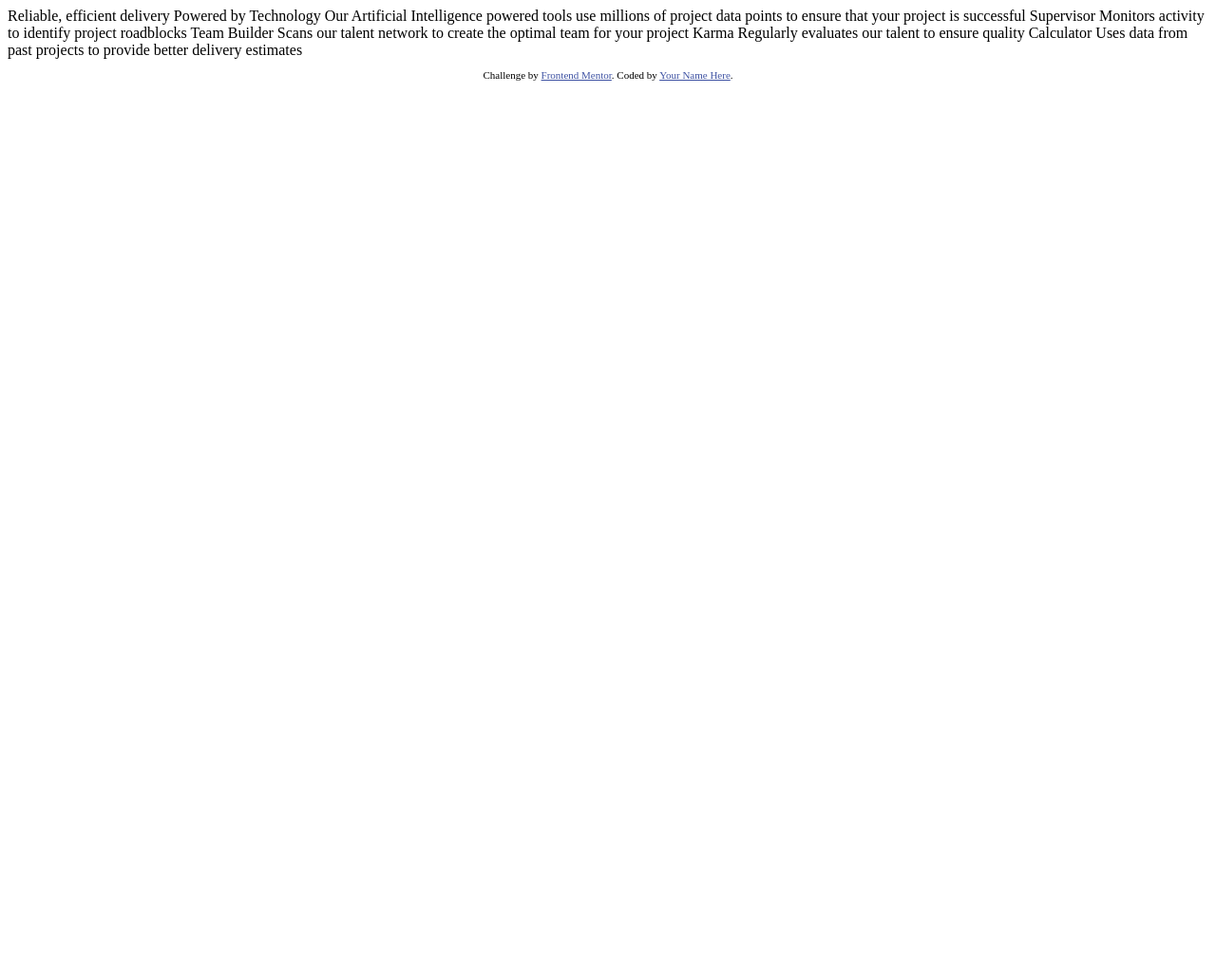
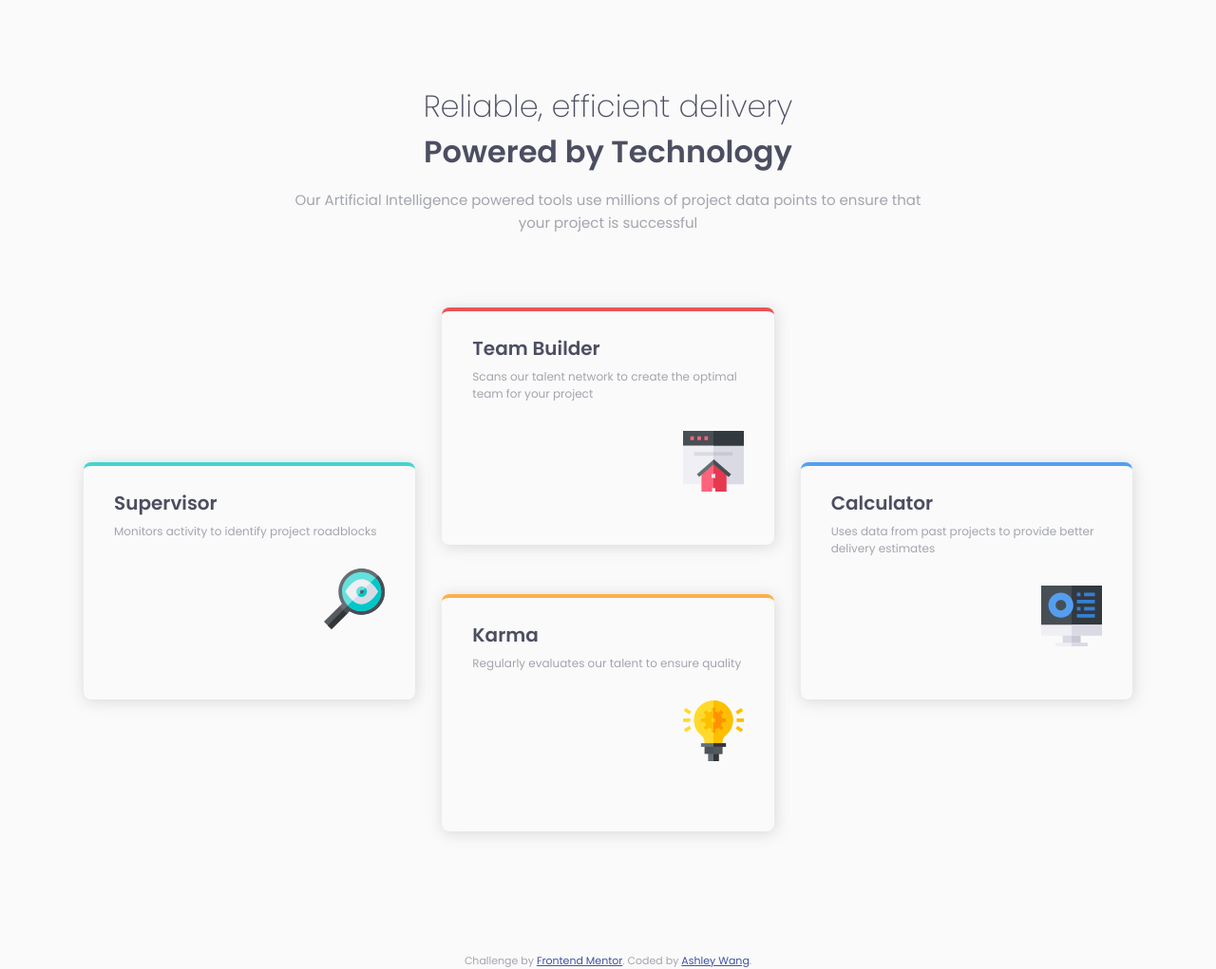
Before and after one commit to ashleyftw/four-card-feature-section-master, a plain HTML site: page index.html in a window 1280 px wide. Shown: the whole page at 95% size. Before the commit the page ends 800 px from the top, so only its background shows below. Drawn offline with Linux system fonts and the light colour scheme.

Commit message:
responsive page using grid

```diff
--- a/index.html
+++ b/index.html
@@ -1,44 +1,74 @@
 <!DOCTYPE html>
 <html lang="en">
   <head>
-  <meta charset="UTF-8">
-  <meta name="viewport" content="width=device-width, initial-scale=1.0"> <!-- displays site properly based on user's device -->
+    <meta charset="UTF-8" />
+    <meta name="viewport" content="width=device-width, initial-scale=1.0" />
+    <!-- displays site properly based on user's device -->
 
-  <link rel="icon" type="image/png" sizes="32x32" href="./images/favicon-32x32.png">
-
+    <link
+      rel="icon"
+      type="image/png"
+      sizes="32x32"
+      href="./images/favicon-32x32.png"
+    />
+    <link rel="stylesheet" href="style.css" />
     <title>Frontend Mentor | Four card feature section</title>
-
-  <!-- Feel free to remove these styles or customise in your own stylesheet 👍 -->
-  <style>
-    .attribution { font-size: 11px; text-align: center; }
-    .attribution a { color: hsl(228, 45%, 44%); }
-  </style>
   </head>
   <body>
-
-  Reliable, efficient delivery
-  Powered by Technology
-
-  Our Artificial Intelligence powered tools use millions of project data points
-  to ensure that your project is successful
-
-  Supervisor
+    <main>
+      <div class="container">
+        <div class="hero">
+          <h1>
+            Reliable, efficient delivery<br>
+            <span>Powered by Technology</span>
+          </h1>
+          <p>
+            Our Artificial Intelligence powered tools use millions of project data
+            points to ensure that your project is successful
+          </p>
+        </div>
+        <section class="cards">
+          <div class="card">
+            <h2 class="card__feature">Supervisor</h2>
+            <p class="card__text">
               Monitors activity to identify project roadblocks
-
-  Team Builder
+            </p>
+            <img src="images/icon-supervisor.svg" class="card__icon" alt="" />
+          </div>
+            <div class="card">
+              <h2 class="card__feature">Team Builder</h2>
+              <p class="card__text">
                 Scans our talent network to create the optimal team for your project
-
-  Karma
+              </p>
+              <img src="images/icon-team-builder.svg" class="card__icon" alt="" />
+            </div>
+            <div class="card">
+              <h2 class="card__feature">Karma</h2>
+              <p class="card__text">
                 Regularly evaluates our talent to ensure quality
-
-  Calculator
+              </p>
+              <img src="images/icon-karma.svg" class="card__icon" alt="" />
+            </div>
+          <div class="card">
+            <h2 class="card__feature">Calculator</h2>
+            <p class="card__text">
               Uses data from past projects to provide better delivery estimates
-
+            </p>
+            <img src="images/icon-calculator.svg" class="card__icon" alt="" />
+          </div>
+        </section>
+      </div>
+    </main>
 
     <footer>
       <p class="attribution">
-      Challenge by <a href="https://www.frontendmentor.io?ref=challenge" target="_blank">Frontend Mentor</a>.
-      Coded by <a href="#">Your Name Here</a>.
+        Challenge by
+        <a href="https://www.frontendmentor.io?ref=challenge" target="_blank"
+          >Frontend Mentor</a
+        >. Coded by
+        <a href="https://github.com/ashleyftw/four-card-feature-section-master"
+          >Ashley Wang</a
+        >.
       </p>
     </footer>
   </body>
--- /dev/null
+++ b/scss/base/_colors.scss
@@ -0,0 +1,21 @@
+$colors: (
+    primary: (
+        red: hsl(0, 78%, 62%),
+        cyan: hsl(180, 62%, 55%),
+        orange: hsl(34, 97%, 64%),
+        blue: hsl(212, 86%, 64%)
+    ),
+    neutral: (
+        vd-blue: hsl(234, 12%, 34%),
+        gray-blue: hsl(229, 6%, 66%),
+        vl-gray: hsl(0, 0%, 98%)
+    )
+);
+
+:root {
+    @each $cat, $clr in $colors {
+        @each $color, $val in $clr {
+            --clr-#{$cat}-#{$color}: #{$val};
+        }
+    }
+};
--- /dev/null
+++ b/scss/base/_reset.scss
@@ -0,0 +1,74 @@
+/* Box sizing rules */
+*,
+*::before,
+*::after {
+  box-sizing: border-box;
+}
+
+/* Remove default margin */
+body,
+h1,
+h2,
+h3,
+h4,
+p,
+figure,
+blockquote,
+dl,
+dd {
+  margin: 0;
+}
+
+/* Remove list styles on ul, ol elements with a list role, which suggests default styling will be removed */
+ul[role='list'],
+ol[role='list'] {
+  list-style: none;
+}
+
+/* Set core root defaults */
+html:focus-within {
+  scroll-behavior: smooth;
+}
+
+/* Set core body defaults */
+body {
+  min-height: 100vh;
+  text-rendering: optimizeSpeed;
+  line-height: 1.5;
+}
+
+/* A elements that don't have a class get default styles */
+a:not([class]) {
+  text-decoration-skip-ink: auto;
+}
+
+/* Make images easier to work with */
+img,
+picture {
+  max-width: 100%;
+  display: block;
+}
+
+/* Inherit fonts for inputs and buttons */
+input,
+button,
+textarea,
+select {
+  font: inherit;
+}
+
+/* Remove all animations, transitions and smooth scroll for people that prefer not to see them */
+@media (prefers-reduced-motion: reduce) {
+  html:focus-within {
+   scroll-behavior: auto;
+  }
+
+  *,
+  *::before,
+  *::after {
+    animation-duration: 0.01ms !important;
+    animation-iteration-count: 1 !important;
+    transition-duration: 0.01ms !important;
+    scroll-behavior: auto !important;
+  }
+}
--- /dev/null
+++ b/scss/base/_spacer.scss
@@ -0,0 +1,26 @@
+$mar: (
+    sm: 0.5em,
+    base: 1em,
+    md: 1.5em,
+    lg: 2em,
+    xl: 2.5em,
+    xxl: 3em
+);
+
+$pad: (
+    sm: 0.5em,
+    base: 1em,
+    md: 1.5em,
+    lg: 2em,
+    xl: 2.5em,
+    xxl: 3em
+);
+
+:root {
+    @each $key, $val in $mar {
+        --mar-#{$key}: #{$val};
+    }
+    @each $key, $val in $pad {
+        --pad-#{$key}: #{$val};
+    }
+}
--- /dev/null
+++ b/scss/base/_typography.scss
@@ -0,0 +1,31 @@
+@import url("https://fonts.googleapis.com/css2?family=Poppins:wght@200;400;600&display=swap");
+
+//font-family
+$ff: 'Poppins', sans-serif;
+
+//font-size
+$fs: (
+    sm: 0.5rem,
+    base: 15px,
+    md: 1.125rem,
+    lg: 1.5rem,
+    xl: 1.75rem,
+    xxl: 2rem,
+    xxxl: 2.5rem
+);
+
+//font-weight
+$fw: (
+    thin: 200,
+    reg: 400,
+    bold: 600
+);
+
+:root {
+    @each $key, $val in $fs {
+        --fs-#{$key}: #{$val};
+    }
+    @each $key, $val in $fw {
+        --fw-#{$key}: #{$val};
+    }
+};
--- /dev/null
+++ b/scss/component/_mixins.scss
@@ -0,0 +1,23 @@
+@mixin card {
+    padding: var(--pad-md) var(--pad-lg) var(--pad-lg);
+    border-radius: 0.5rem;
+    box-shadow: 1px 2px 15px 1px rgba(99, 98, 98, 0.2);
+    margin: var(--mar-md) 0;
+
+    &__feature {
+        color: var(--clr-neutral-vd-blue);
+        font-size: 1.25rem;
+    }
+    &__text {
+        font-size: 0.75rem;
+        margin-top: var(--mar-sm);
+        margin-bottom: var(--mar-xl);
+    }
+    &__icon {
+        margin-left: auto;
+    }
+    @media (min-width: 700px) {
+        max-width: 350px;
+        height: 250px;
+    }
+}
--- /dev/null
+++ b/style.scss
@@ -0,0 +1,104 @@
+@use "scss/base/reset" as *;
+@use "scss/base/colors" as *;
+@use "scss/base/typography" as *;
+@use "scss/base/spacer" as *;
+@use "scss/component/mixins" as *;
+
+body {
+  font-family: $ff;
+  background-color: var(--clr-neutral-vl-gray);
+  font-weight: var(--fw-reg);
+  color: var(--clr-neutral-gray-blue);
+}
+
+.container {
+  margin: var(--mar-xxl) var(--mar-lg);
+  @media (min-width: 700px) {
+    margin: 5em;
+  }
+}
+
+.hero {
+  text-align: center;
+
+  h1 {
+    font-weight: var(--fw-thin);
+    font-size: var(--fs-lg);
+    color: var(--clr-neutral-vd-blue);
+    span {
+      font-weight: var(--fw-bold);
+    }
+  }
+  p {
+    font-size: var(--fs-base);
+    line-height: 1.5rem;
+    padding: var(--pad-base) 0 var(--pad-xxl);
+    margin-bottom: var(--mar-lg);
+  }
+  @media (min-width: 700px) {
+    max-width: 60%;
+    margin: 0 auto;
+    padding: var(--mar-sm) 0;
+    h1 {
+      font-size: var(--fs-xxl);
+    }
+    p {
+        margin: 0;
+    }
+  }
+}
+
+.cards {
+    display: grid;
+    place-content: center;
+  .card {
+    @include card;
+    &:nth-child(1) {
+      border-top: 4px solid var(--clr-primary-cyan);
+    }
+    &:nth-child(2) {
+      border-top: 4px solid var(--clr-primary-red);
+    }
+    &:nth-child(3) {
+      border-top: 4px solid var(--clr-primary-orange);
+    }
+    &:nth-child(4) {
+      border-top: 4px solid var(--clr-primary-blue);
+    }
+  }
+  @media (min-width: 840px) {
+    margin: 0 var(--mar-sm);
+    display: grid;
+    grid-template-columns: 1fr 1fr 1fr;
+    grid-template-rows: 1fr 1fr 1fr 1fr;
+    gap: 1.75em;
+    .card {
+      &:nth-child(1) {
+        grid-column: 1/2;
+        grid-row: 2/4;
+      }
+      &:nth-child(2) {
+        grid-column: 2/3;
+        grid-row: 1/3;
+        margin-bottom: 0;
+      }
+      &:nth-child(3) {
+        grid-column: 2/3;
+        grid-row: 3/5;
+        margin-top: 0;
+      }
+      &:nth-child(4) {
+        grid-column: 3/4;
+        grid-row: 2/4;
+      }
+    }
+  }
+}
+
+.attribution {
+  font-size: 11px;
+  text-align: center;
+}
+.attribution a {
+  color: hsl(228, 45%, 44%);
+}
```
Also changed, not shown: style.css (added), 1 other file. Lines whose indentation alone changed are shown as unchanged.
